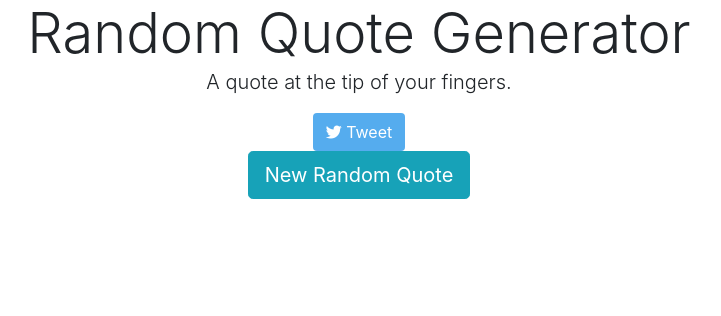
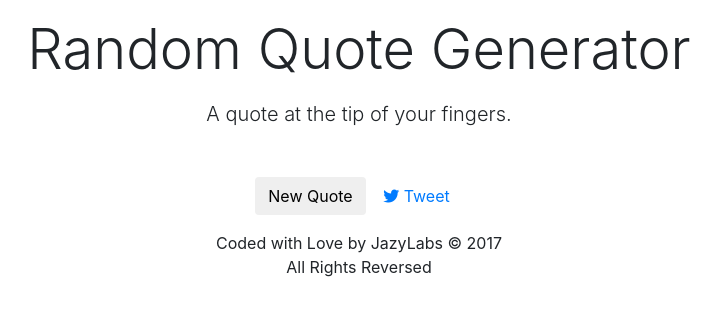
Before and after one commit to yassinej/freeCodeCamp, a plain HTML site: page randomQuoteMachine/index.html in a window 1280 px wide. Shown: the whole page, without its empty margins (281-1002 px from the left). Drawn offline with nearby package versions, Linux system fonts and the light colour scheme; no server answers; a web font is replaced by a local one.

Commit message:
fixed look and feel

```diff
--- a/randomQuoteMachine/css/index.css
+++ b/randomQuoteMachine/css/index.css
@@ -1,4 +1,31 @@
+.body{
+  font-family: 'Aldrich', sans-serif;
+  background-color: #FFFF33;
+}
+
+.header {
+  color: red;
+}
+.footer {
+
+}
+.content {
+  margin: 130px 70px 130px 70px;
+}
+.quote-container {
+  color: black;
+}
+.lead {
+  color: blue;
+}
 .twitter-button {
-    background: #55ACEE;
+    background: grey;
     color: white;
 }
+.twitter-button {
+    background: #1DA1F2;
+    color: white;
+}
+#quote {
+ font-family: 'Courgette', cursive;
+}
--- a/randomQuoteMachine/index.html
+++ b/randomQuoteMachine/index.html
@@ -11,31 +11,43 @@
     <!-- FontAwesome Icons -->
     <script src="https://use.fontawesome.com/df25297bec.js"></script>
     <!-- Google Fonts -->
-    <link href="https://fonts.googleapis.com/css?family=Varela+Round" rel="stylesheet">
-    <!-- Custom CSS -->
-    <link href="css/index.css" rel="stylesheet"/>
+    <link href="https://fonts.googleapis.com/css?family=Courgette" rel="stylesheet">
+    <link href="https://fonts.googleapis.com/css?family=Aldrich" rel="stylesheet">
     <!-- JQuery min -->
     <script
   src="https://code.jquery.com/jquery-3.2.1.min.js"
   integrity="sha256-hwg4gsxgFZhOsEEamdOYGBf13FyQuiTwlAQgxVSNgt4="
   crossorigin="anonymous"></script>
   </head>
-  <body>
-    <div class="container text-center">
-      <div class="">
+  <body class="body">
+    <div class="content text-center" >
+      <div class="header py-3">
         <div class="display-4">
           Random Quote Generator
         </div>
+      </div>
+      <div>
         <p class="lead">A quote at the tip of your fingers.</p>
+      </div>
 
-        <div class="input" id="quote">
+        <div class="quote-container p-3">
+          <div id="quote"></div>
         </div>
+
+        <div>
+        <button class="btn button" id="get-quote"/>New Quote</button>
         <a href="#" class="btn twitter-button" id="tweet-button"><i class="fa fa-twitter"></i> Tweet</a>
         <script type="text/javascript" async src="https://platform.twitter.com/widgets.js"></script>
       </div>
-      <button class="btn btn-lg btn-info" id="get-quote"/>New Random Quote</button>
+
     </div>
-
+    <footer class="footer py-3">
+        <div class="text-center">
+            Coded with Love by JazyLabs &copy; 2017
+            <br>
+            All Rights Reversed
+        </div>
+    </footer>
   </body>
 
   <script>
```
